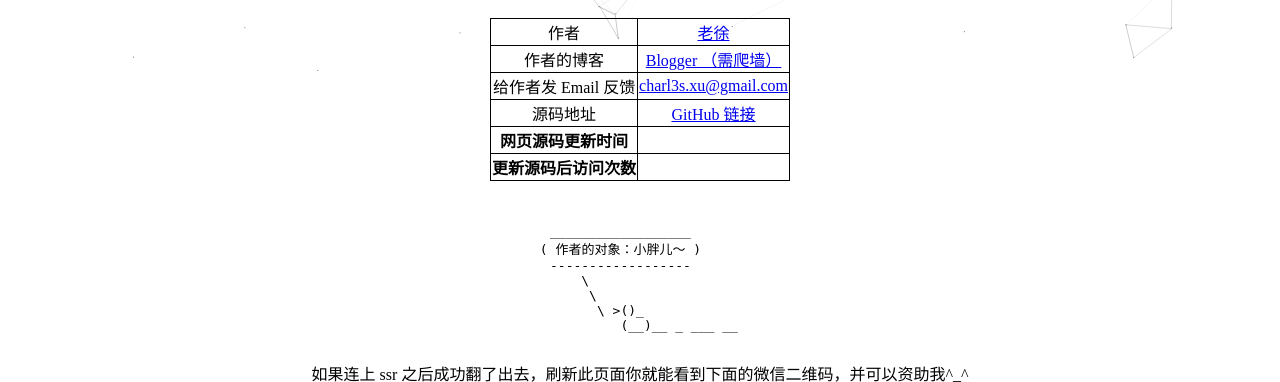
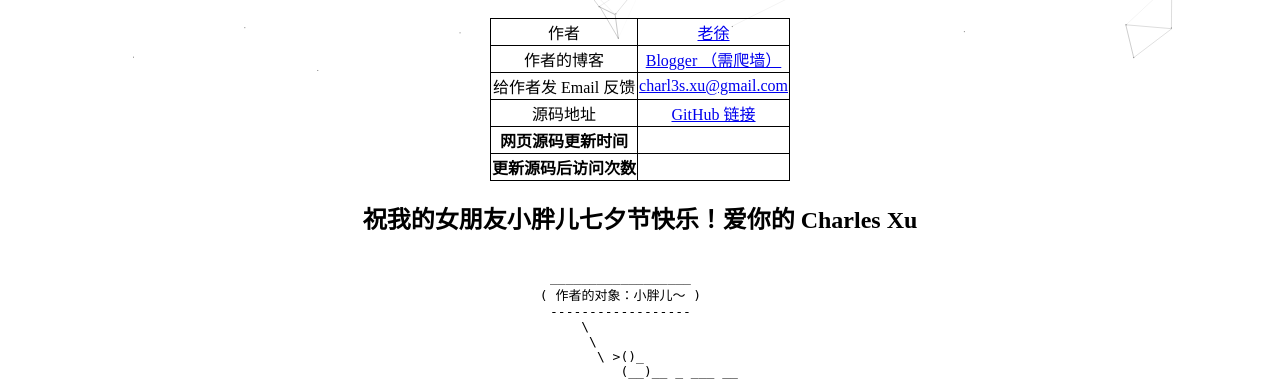
Before and after one commit to the0demiurge/ShadowSocksShare, a Flask app: template app/templates/index.html in a window 1280 px wide. Shown: the part 728-1110 px from the top of the page. Run offline with Flask 2, Linux system fonts and the light colour scheme; the template is opened without the code that fills it, so the values that code supplies are empty.

Commit message:
加入了七夕节信息

```diff
--- a/app/templates/index.html
+++ b/app/templates/index.html
@@ -133,8 +133,10 @@
   </tr>
 
 </table>
+<h2>
+祝我的女朋友小胖儿七夕节快乐！爱你的 Charles Xu
+</h2>
 <pre><code>
-
  __________________
 ( 作者的对象：小胖儿～ )
  ------------------
```
